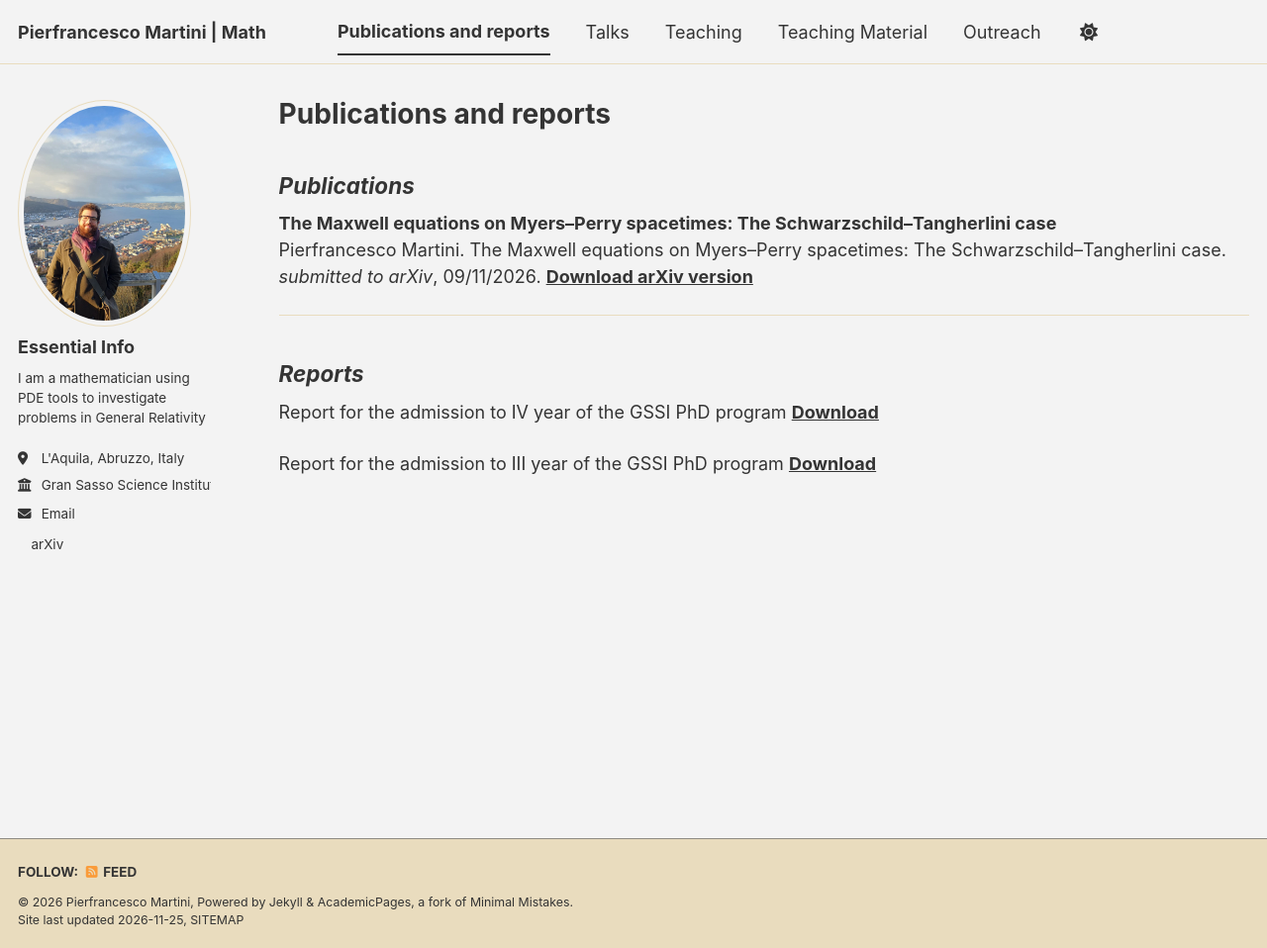
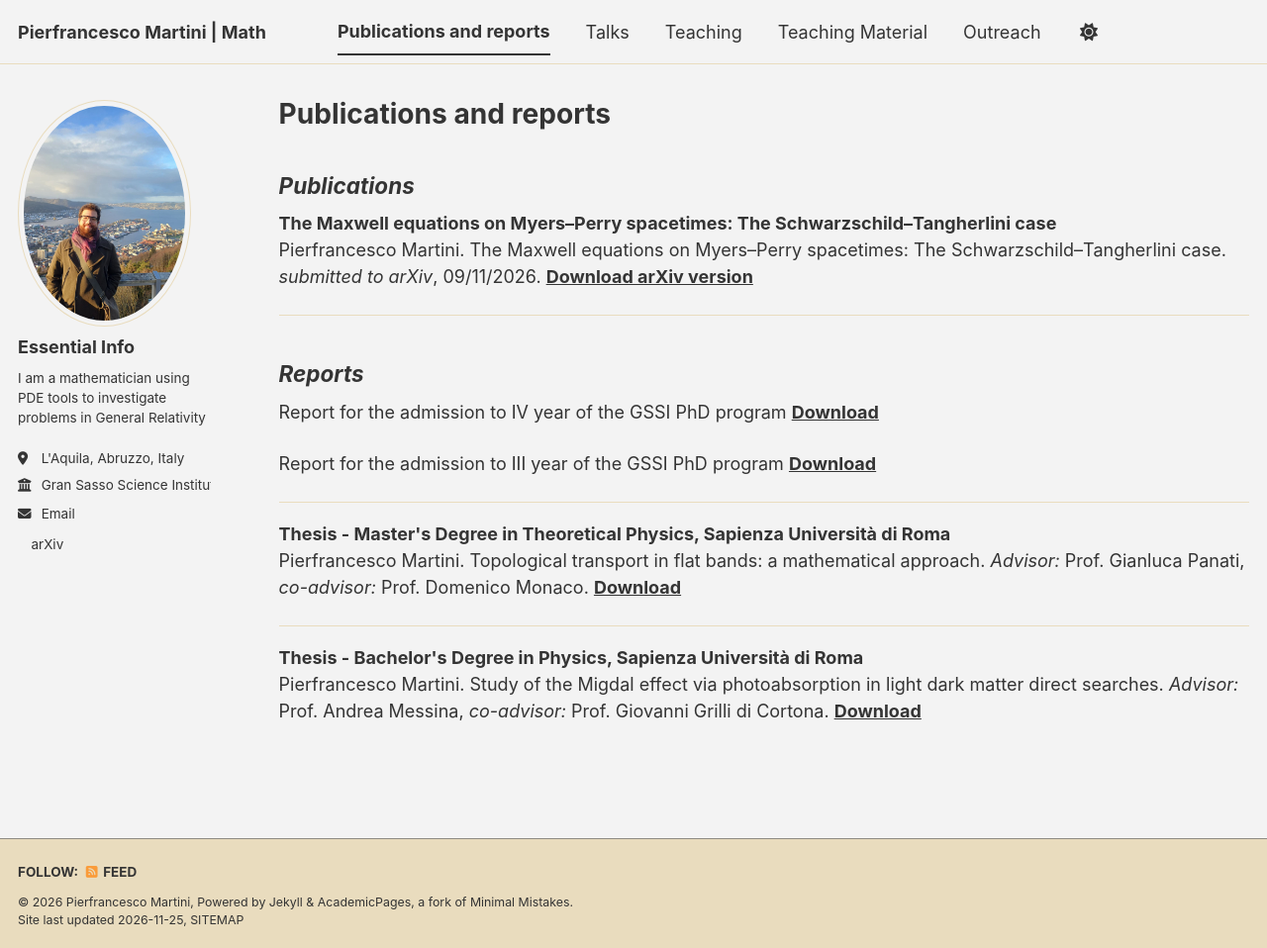
Before and after one commit to pepemartini99/pepemartini99.github.io, a Jekyll site: the page built from _pages/publications.html, in a window 1280 px wide and 958 px high. Shown: the whole window at 99% size. Built offline with Jekyll 4.4.1, drawn with Linux system fonts in a browser that asks for light colours; a style sheet for code colours, icons or effects is not loaded.

Commit message:
Update publications with thesis information
Added details of master's and bachelor's theses with download links.

```diff
--- a/_pages/publications.html
+++ b/_pages/publications.html
@@ -52,4 +52,42 @@ author_profile: true
     </strong><br>
 </li>
 
+
+<hr>
+
+
+<li style="margin-bottom:25px;">
+    <strong>
+        <!-- <a href="/files/teaching-material/IM2.pdf" download> -->
+        Thesis - Master's Degree in Theoretical Physics, Sapienza Università di Roma
+        </a>
+    </strong><br>
+  Pierfrancesco Martini. Topological transport in flat bands: a mathematical approach. <i>Advisor:</i> Prof. Gianluca Panati, <i>co-advisor:</i> Prof. Domenico Monaco.
+    <strong>
+        <a href="/files/articoli/TM6.0.pdf" download>
+       Download
+        </a>
+    </strong><br>
+</li>
+
+
+<hr>
+
+
+<li style="margin-bottom:25px;">
+    <strong>
+        <!-- <a href="/files/teaching-material/IM2.pdf" download> -->
+        Thesis - Bachelor's Degree in Physics, Sapienza Università di Roma
+        </a>
+    </strong><br>
+  Pierfrancesco Martini. Study of the Migdal effect via photoabsorption in light dark matter direct searches. <i>Advisor:</i> Prof. Andrea Messina, <i>co-advisor:</i> Prof. Giovanni Grilli di Cortona.
+    <strong>
+        <a href="/files/articoli/Study_of_the_Migdal_effect_via_photoabsorption_in_light_dark_matter_direct_searches.pdf" download>
+       Download
+        </a>
+    </strong><br>
+</li>
+
+
+
 </ul>
```
